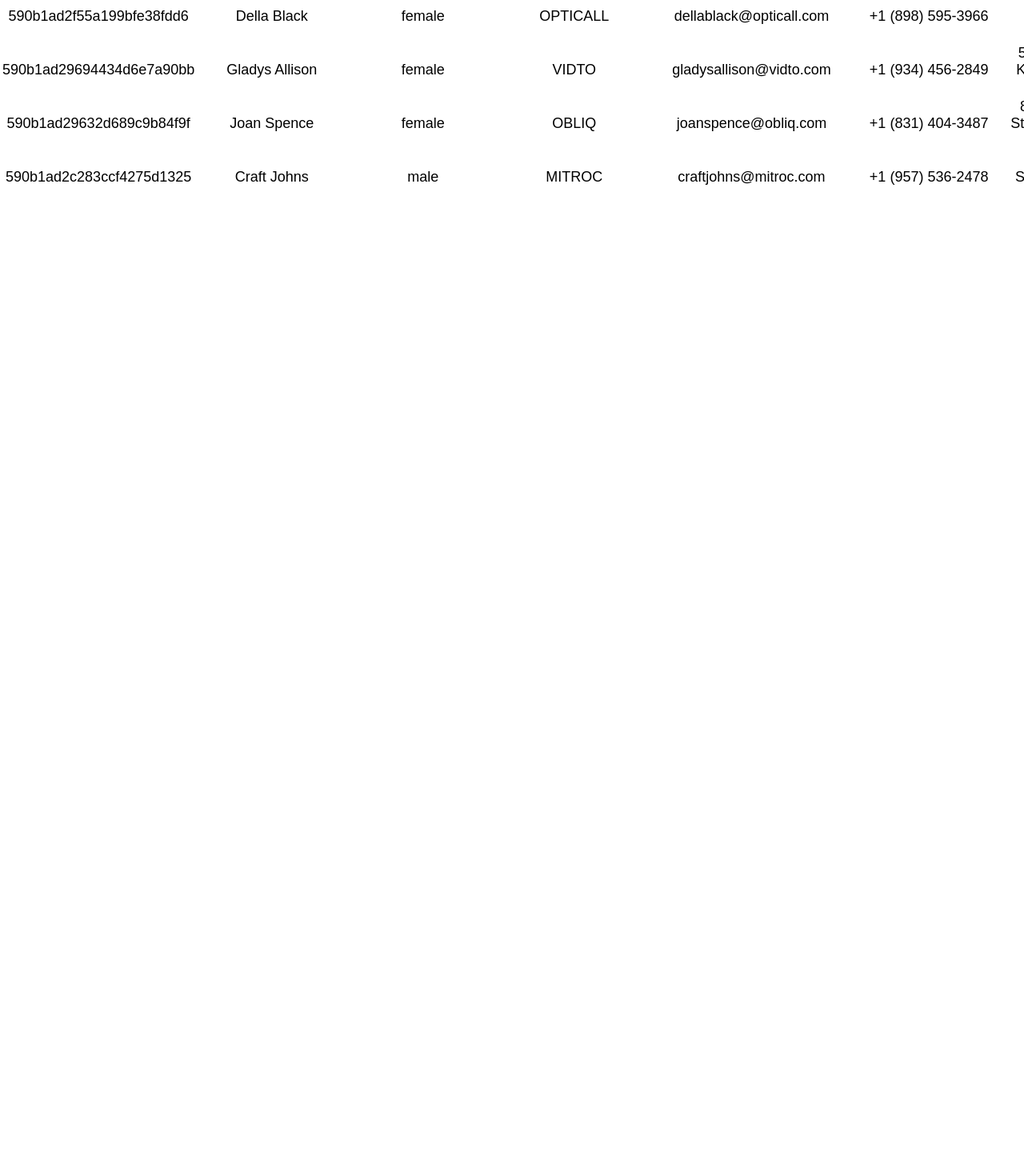
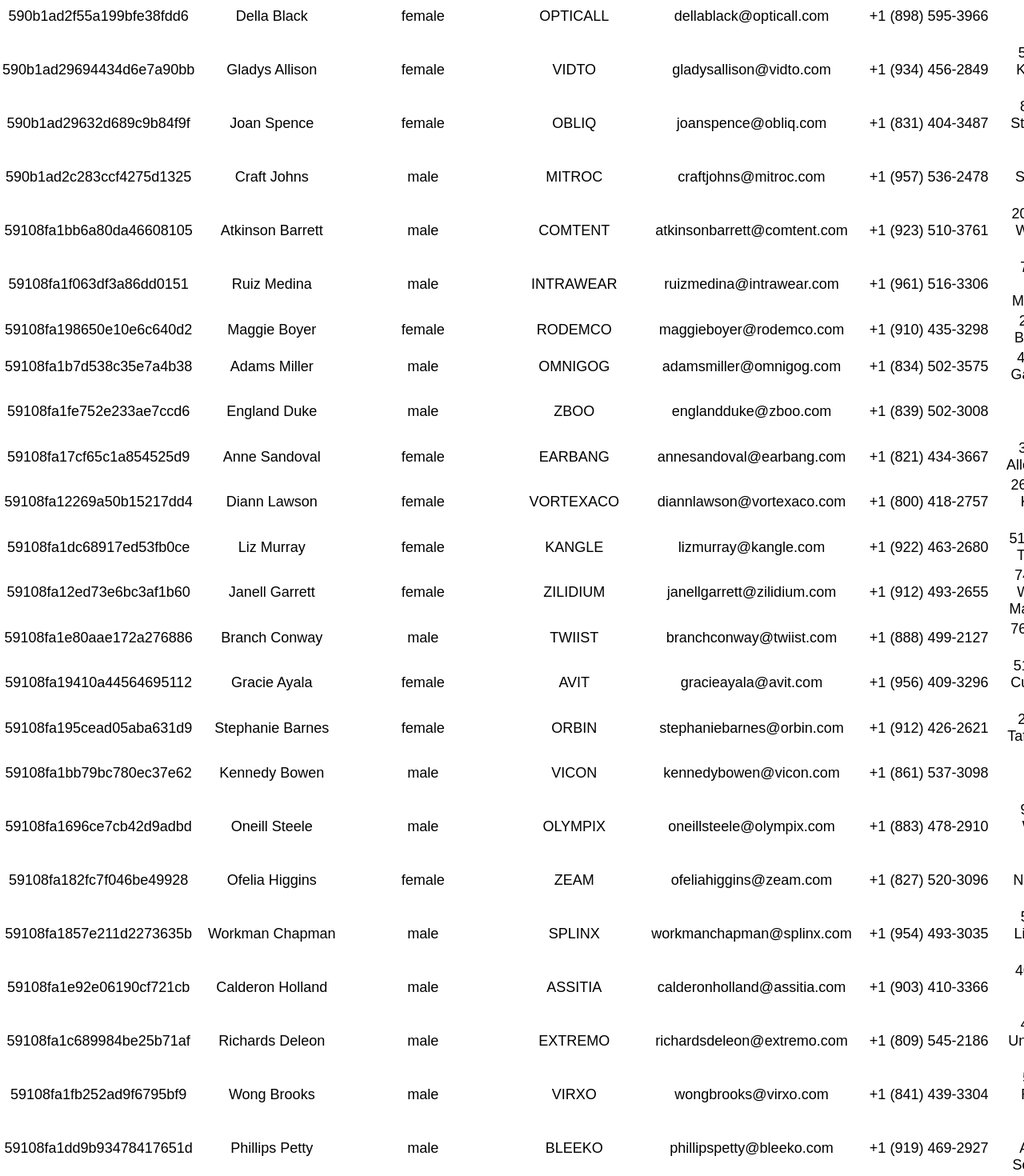
Before and after one commit to NMVikings/address-list, a React (Create React App) app: page / in a window 1280 px wide. Shown: the part 1243-2713 px from the top of the page at 80% size. Before the commit the page ends 1499 px from the top, so only its background shows below. Built offline with nearby package versions, Linux system fonts and the light colour scheme.

Commit message:
Add data, fix data_reducer

```diff
--- a/src/components/AddressBook.jsx
+++ b/src/components/AddressBook.jsx
@@ -3,7 +3,6 @@ import AddressList from './AddressList';
 import AddressBookHeader from './AddressBookHeader';
 
 const AddressBook = ({ data, keys }) => {
-  console.log(keys);
   return (
     <table>
       <AddressBookHeader keys={keys}/>
--- a/src/components/AddressListItem.jsx
+++ b/src/components/AddressListItem.jsx
@@ -1,7 +1,6 @@
 import React from 'react';
 
 const AddressListItem = ({ data }) => {
-  console.log(data);
   return (
     <tr>
       {Object.keys(data).map((item, index) => <td key={index}>{data[item]}</td>)}
--- /dev/null
+++ b/src/data/new_address_list.json
@@ -0,0 +1,182 @@
+[
+  {
+    "id": "59108fa1bb6a80da46608105",
+    "name": "Atkinson Barrett",
+    "gender": "male",
+    "company": "COMTENT",
+    "email": "atkinsonbarrett@comtent.com",
+    "phone": "+1 (923) 510-3761",
+    "address": "209 Thatford Avenue, Wedgewood, Texas, 8684"
+  },
+  {
+    "id": "59108fa1f063df3a86dd0151",
+    "name": "Ruiz Medina",
+    "gender": "male",
+    "company": "INTRAWEAR",
+    "email": "ruizmedina@intrawear.com",
+    "phone": "+1 (961) 516-3306",
+    "address": "773 Gaylord Drive, Grahamtown, Massachusetts, 3126"
+  },
+  {
+    "id": "59108fa198650e10e6c640d2",
+    "name": "Maggie Boyer",
+    "gender": "female",
+    "company": "RODEMCO",
+    "email": "maggieboyer@rodemco.com",
+    "phone": "+1 (910) 435-3298",
+    "address": "283 Division Place, Brule, Nevada, 1804"
+  },
+  {
+    "id": "59108fa1b7d538c35e7a4b38",
+    "name": "Adams Miller",
+    "gender": "male",
+    "company": "OMNIGOG",
+    "email": "adamsmiller@omnigog.com",
+    "phone": "+1 (834) 502-3575",
+    "address": "412 Canda Avenue, Gallina, Vermont, 750"
+  },
+  {
+    "id": "59108fa1fe752e233ae7ccd6",
+    "name": "England Duke",
+    "gender": "male",
+    "company": "ZBOO",
+    "email": "englandduke@zboo.com",
+    "phone": "+1 (839) 502-3008",
+    "address": "646 Keen Court, Neibert, Montana, 8754"
+  },
+  {
+    "id": "59108fa17cf65c1a854525d9",
+    "name": "Anne Sandoval",
+    "gender": "female",
+    "company": "EARBANG",
+    "email": "annesandoval@earbang.com",
+    "phone": "+1 (821) 434-3667",
+    "address": "322 Fillmore Place, Allentown, Palau, 2622"
+  },
+  {
+    "id": "59108fa12269a50b15217dd4",
+    "name": "Diann Lawson",
+    "gender": "female",
+    "company": "VORTEXACO",
+    "email": "diannlawson@vortexaco.com",
+    "phone": "+1 (800) 418-2757",
+    "address": "267 Lombardy Street, Kimmell, Alabama, 4579"
+  },
+  {
+    "id": "59108fa1dc68917ed53fb0ce",
+    "name": "Liz Murray",
+    "gender": "female",
+    "company": "KANGLE",
+    "email": "lizmurray@kangle.com",
+    "phone": "+1 (922) 463-2680",
+    "address": "516 Woodruff Avenue, Tioga, Hawaii, 7402"
+  },
+  {
+    "id": "59108fa12ed73e6bc3af1b60",
+    "name": "Janell Garrett",
+    "gender": "female",
+    "company": "ZILIDIUM",
+    "email": "janellgarrett@zilidium.com",
+    "phone": "+1 (912) 493-2655",
+    "address": "745 Barwell Terrace, Wildwood, Northern Mariana Islands, 2153"
+  },
+  {
+    "id": "59108fa1e80aae172a276886",
+    "name": "Branch Conway",
+    "gender": "male",
+    "company": "TWIIST",
+    "email": "branchconway@twiist.com",
+    "phone": "+1 (888) 499-2127",
+    "address": "763 Merit Court, Vale, Louisiana, 3302"
+  },
+  {
+    "id": "59108fa19410a44564695112",
+    "name": "Gracie Ayala",
+    "gender": "female",
+    "company": "AVIT",
+    "email": "gracieayala@avit.com",
+    "phone": "+1 (956) 409-3296",
+    "address": "518 Howard Avenue, Cuylerville, Delaware, 7178"
+  },
+  {
+    "id": "59108fa195cead05aba631d9",
+    "name": "Stephanie Barnes",
+    "gender": "female",
+    "company": "ORBIN",
+    "email": "stephaniebarnes@orbin.com",
+    "phone": "+1 (912) 426-2621",
+    "address": "279 Suydam Place, Taft, New Jersey, 9269"
+  },
+  {
+    "id": "59108fa1bb79bc780ec37e62",
+    "name": "Kennedy Bowen",
+    "gender": "male",
+    "company": "VICON",
+    "email": "kennedybowen@vicon.com",
+    "phone": "+1 (861) 537-3098",
+    "address": "198 Miller Place, Bonanza, Rhode Island, 3212"
+  },
+  {
+    "id": "59108fa1696ce7cb42d9adbd",
+    "name": "Oneill Steele",
+    "gender": "male",
+    "company": "OLYMPIX",
+    "email": "oneillsteele@olympix.com",
+    "phone": "+1 (883) 478-2910",
+    "address": "955 Ludlam Place, Worcester, Maine, 9323"
+  },
+  {
+    "id": "59108fa182fc7f046be49928",
+    "name": "Ofelia Higgins",
+    "gender": "female",
+    "company": "ZEAM",
+    "email": "ofeliahiggins@zeam.com",
+    "phone": "+1 (827) 520-3096",
+    "address": "389 Dover Street, Nanafalia, New York, 5564"
+  },
+  {
+    "id": "59108fa1857e211d2273635b",
+    "name": "Workman Chapman",
+    "gender": "male",
+    "company": "SPLINX",
+    "email": "workmanchapman@splinx.com",
+    "phone": "+1 (954) 493-3035",
+    "address": "508 Wyona Street, Linwood, Minnesota, 8587"
+  },
+  {
+    "id": "59108fa1e92e06190cf721cb",
+    "name": "Calderon Holland",
+    "gender": "male",
+    "company": "ASSITIA",
+    "email": "calderonholland@assitia.com",
+    "phone": "+1 (903) 410-3366",
+    "address": "407 Montieth Street, Herlong, South Dakota, 178"
+  },
+  {
+    "id": "59108fa1c689984be25b71af",
+    "name": "Richards Deleon",
+    "gender": "male",
+    "company": "EXTREMO",
+    "email": "richardsdeleon@extremo.com",
+    "phone": "+1 (809) 545-2186",
+    "address": "404 Folsom Place, Unionville, Tennessee, 6033"
+  },
+  {
+    "id": "59108fa1fb252ad9f6795bf9",
+    "name": "Wong Brooks",
+    "gender": "male",
+    "company": "VIRXO",
+    "email": "wongbrooks@virxo.com",
+    "phone": "+1 (841) 439-3304",
+    "address": "559 Harbor Court, Riviera, Nebraska, 1746"
+  },
+  {
+    "id": "59108fa1dd9b93478417651d",
+    "name": "Phillips Petty",
+    "gender": "male",
+    "company": "BLEEKO",
+    "email": "phillipspetty@bleeko.com",
+    "phone": "+1 (919) 469-2927",
+    "address": "261 Rochester Avenue, Gambrills, South Carolina, 4351"
+  }
+]
--- a/src/index.js
+++ b/src/index.js
@@ -6,12 +6,19 @@ import addressList from './reducers'
 import App from './containers/App';
 import './index.css';
 import data from './data/address-list.json';
+import new_data from './data/new_address_list.json';
 
 let store = createStore(addressList, window.__REDUX_DEVTOOLS_EXTENSION__ && window.__REDUX_DEVTOOLS_EXTENSION__());
 store.dispatch({
   type: 'ADD_DATA',
   data
 })
+window.setTimeout(() => {
+  store.dispatch({
+    type: 'ADD_DATA',
+    data: new_data
+  });
+}, 3000)
 
 render(
   <Provider store={store}>
--- a/src/reducers/index.js
+++ b/src/reducers/index.js
@@ -1,8 +1,8 @@
 import { combineReducers } from 'redux';
 
-const dataReducer = (state = {}, action) => {
+const dataReducer = (state = {data: []}, action) => {
   if (action.type === "ADD_DATA") {
-    return {...state, data: action.data};
+    return {...state, data: [...state.data, ...action.data]};
   }
   return state;
 }
```
